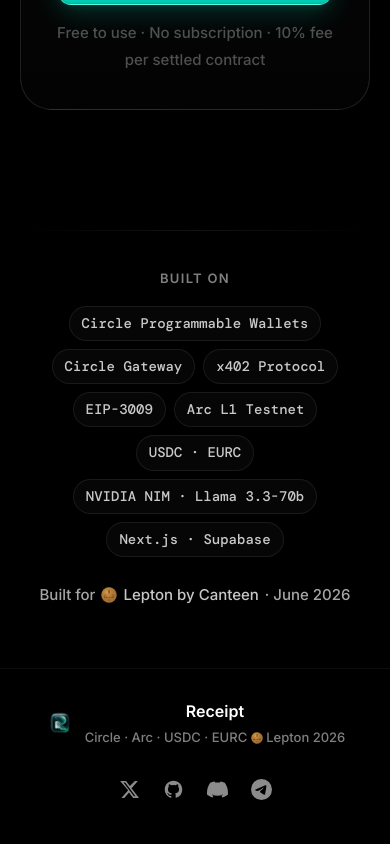
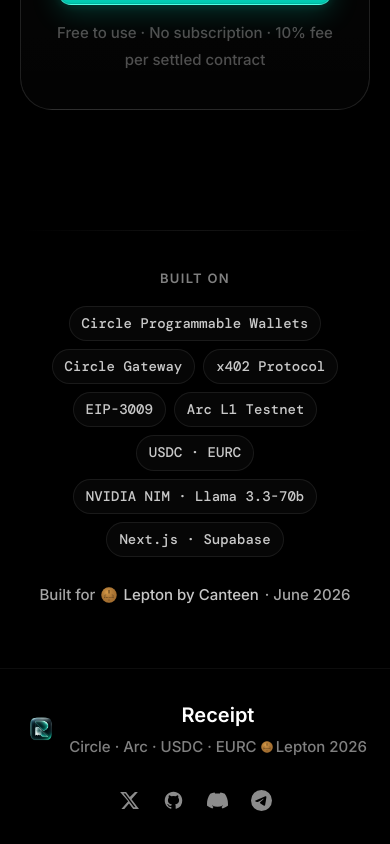
Before and after one commit to mimisco-git/receipt, a Next.js app: page / in a window 390 px wide. Shown: the part 5840-6684 px from the top of the page. Built offline with nearby package versions, Linux system fonts and the light colour scheme; no server answers; the database is empty.

Commit message:
fix: footer mobile brand+logo alignment with fit-content; bump mobile font sizes

```diff
--- a/src/components/layout/Footer.tsx
+++ b/src/components/layout/Footer.tsx
@@ -47,12 +47,12 @@
           src="/receipt-logo.png"
           alt="Receipt"
           width={36} height={36}
-          style={{ borderRadius: 9, objectFit: "cover", width: "clamp(30px, 5vw, 36px)", height: "clamp(30px, 5vw, 36px)" }}
+          style={{ borderRadius: 9, objectFit: "cover", width: "clamp(36px, 5vw, 40px)", height: "clamp(36px, 5vw, 40px)" }}
           onError={e => (e.currentTarget.style.display = "none")}
         />
         <div>
-          <div style={{ fontSize: "clamp(16px, 4vw, 20px)", fontWeight: 600, color: "var(--text-1)" }}>Receipt</div>
-          <div style={{ fontSize: "clamp(13px, 3.2vw, 18px)", color: "var(--text-3)", display: "flex", alignItems: "center", gap: 4, flexWrap: "wrap" }}>
+          <div style={{ fontSize: "clamp(20px, 4vw, 20px)", fontWeight: 600, color: "var(--text-1)" }}>Receipt</div>
+          <div style={{ fontSize: "clamp(15px, 3.2vw, 18px)", color: "var(--text-3)", display: "flex", alignItems: "center", gap: 4, flexWrap: "wrap" }}>
             Circle · Arc · USDC · EURC
             <span style={{ display: "inline-flex", alignItems: "center", gap: 3 }}>
               <LeptonLogo size={12} />
--- a/src/styles/globals.css
+++ b/src/styles/globals.css
@@ -603,5 +603,5 @@
     padding: 28px 20px 24px;
     gap: 20px;
   }
-  .footer-brand { align-items: center; justify-content: center; }
+  .footer-brand { align-items: center; justify-content: center; width: fit-content; }
 }
```
